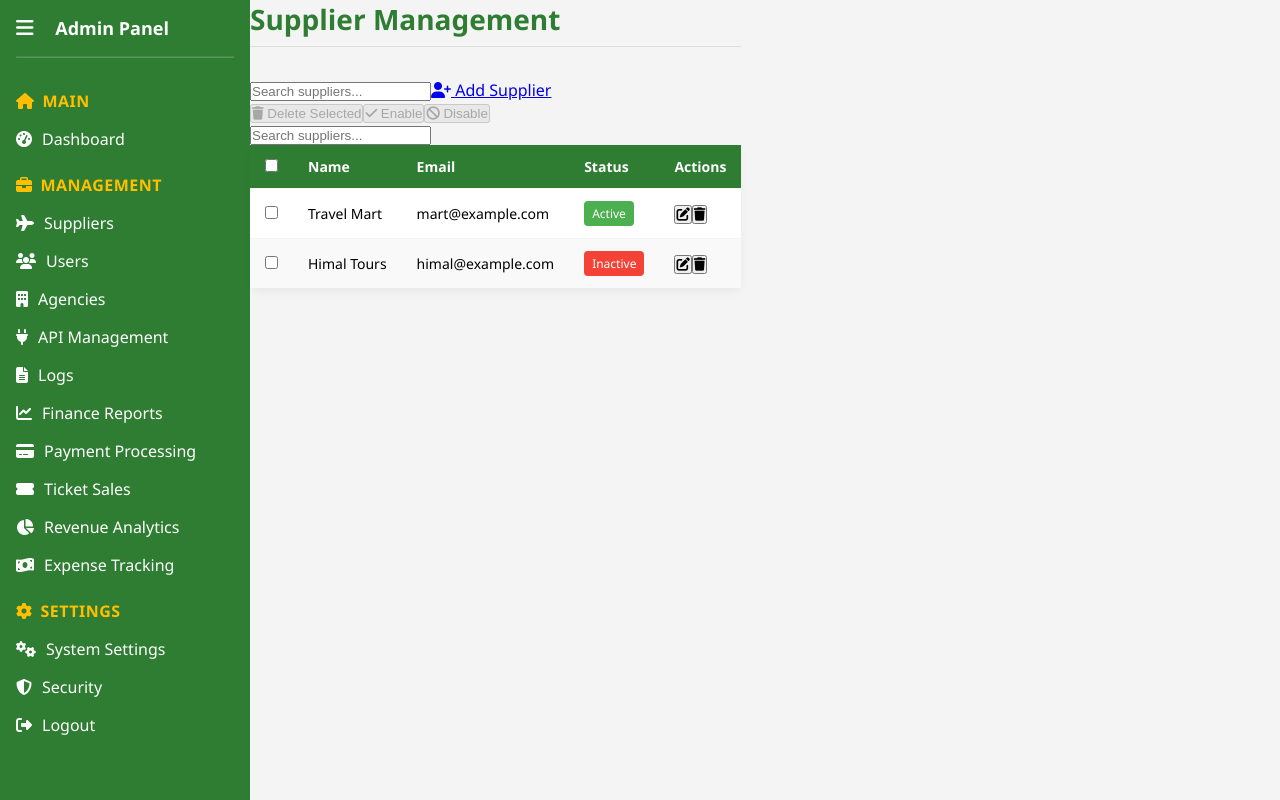
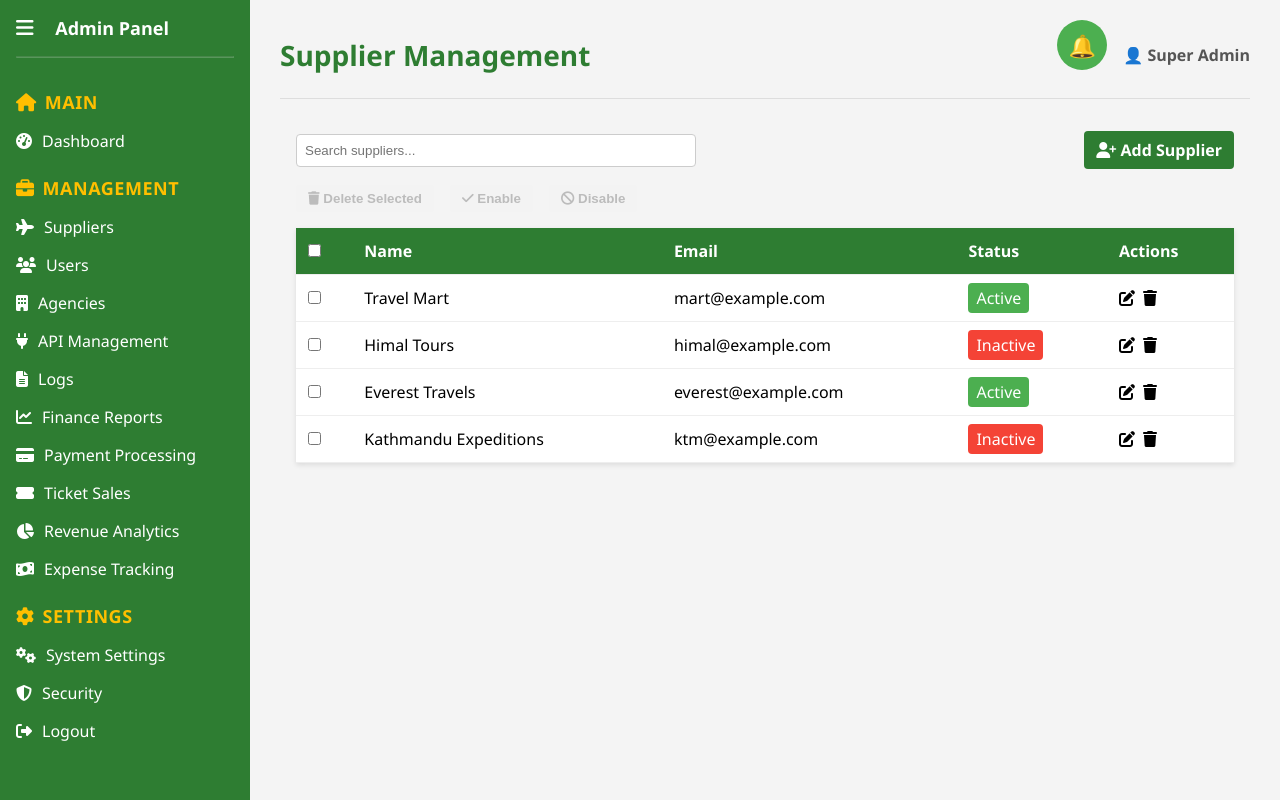
Before and after one commit to Devyeti-IT/IntegratedFrontend, a React (Vite) app: page /dashboard/suppliers in a window 1280 px wide. Built offline with nearby package versions, Linux system fonts and the light colour scheme.

Commit message:
Supplier Css Updated

```diff
--- a/src/components/Header.tsx
+++ b/src/components/Header.tsx
@@ -1,7 +1,22 @@
-export default function Header() {
+import React from "react";
+import { useLocation } from "react-router-dom";
+
+const Header: React.FC = () => {
+  const location = useLocation();
+
+  const getTitle = () => {
+    const path = location.pathname;
+
+    if (path === "/dashboard") return "Dashboard Overview";
+    if (path === "/dashboard/suppliers") return "Supplier Management";
+    if (path === "/users") return "User Management";
+    if (path === "/agencies") return "Agency Management";
+    return "Admin Panel";
+  };
+
   return (
     <header>
-      <h1>Dashboard Overview</h1>
+      <h1>{getTitle()}</h1>
       <div className="admin-info">
         <span className="icon" role="img" aria-label="notifications">
           🔔
@@ -12,4 +27,6 @@ export default function Header() {
       </div>
     </header>
   );
-}
+};
+
+export default Header;
--- a/src/components/SupplierTable.tsx
+++ b/src/components/SupplierTable.tsx
@@ -1,97 +1,132 @@
 import React, { useState, useEffect } from 'react';
 
-const SupplierTable: React.FC = () => {
-  const [query, setQuery] = useState('');
-  const [selected, setSelected] = useState<number[]>([]);
-  const [debouncedQuery, setDebouncedQuery] = useState(query);
+type Supplier = {
+  id: number;
+  name: string;
+  email: string;
+  status: 'Active' | 'Inactive';
+};
 
-  const data = [
-    { id: 1, name: 'Travel Mart', email: 'mart@example.com', status: 'Active' },
-    { id: 2, name: 'Himal Tours', email: 'himal@example.com', status: 'Inactive' },
-    // Add more suppliers as needed
-  ];
+type SupplierTableProps = {
+  suppliers: Supplier[];
+  selectedSuppliers: number[];
+  onSelectionChange: (selected: number[]) => void;
+  pageSize?: number;
+};
 
-  // Debouncing the search query
+const SupplierTable: React.FC<SupplierTableProps> = ({
+  suppliers,
+  selectedSuppliers,
+  onSelectionChange,
+  pageSize = 5,
+}) => {
+  const [currentPage, setCurrentPage] = useState(1);
+
   useEffect(() => {
-    const timer = setTimeout(() => setDebouncedQuery(query), 300);
-    return () => clearTimeout(timer);
-  }, [query]);
+    setCurrentPage(1);
+  }, [suppliers]);
 
-  const filtered = data.filter(
-    (d) =>
-      d.name.toLowerCase().includes(debouncedQuery.toLowerCase()) ||
-      d.email.toLowerCase().includes(debouncedQuery.toLowerCase())
+  const totalPages = Math.ceil(suppliers.length / pageSize);
+  const pagedSuppliers = suppliers.slice(
+    (currentPage - 1) * pageSize,
+    currentPage * pageSize
   );
 
   const toggleCheckbox = (id: number) => {
-    setSelected((prev) =>
-      prev.includes(id) ? prev.filter((i) => i !== id) : [...prev, id]
+    onSelectionChange(
+      selectedSuppliers.includes(id)
+        ? selectedSuppliers.filter((i) => i !== id)
+        : [...selectedSuppliers, id]
     );
   };
 
-  const isSelected = (id: number) => selected.includes(id);
+  const toggleSelectAll = () => {
+    if (pagedSuppliers.every((s) => selectedSuppliers.includes(s.id))) {
+      onSelectionChange(selectedSuppliers.filter((id) => !pagedSuppliers.some(s => s.id === id)));
+    } else {
+      const newSelected = Array.from(new Set([
+        ...selectedSuppliers,
+        ...pagedSuppliers.map((s) => s.id),
+      ]));
+      onSelectionChange(newSelected);
+    }
+  };
+
+  const isSelected = (id: number) => selectedSuppliers.includes(id);
 
   return (
     <section className="user-list">
-      <input
-        type="text"
-        id="supplierSearch"
-        placeholder="Search suppliers..."
-        value={query}
-        onChange={(e) => setQuery(e.target.value)}
-        aria-label="Search for suppliers"
-      />
-
-      <table>
+      <table className="supplier-table">
         <thead>
           <tr>
             <th>
               <input
                 type="checkbox"
-                checked={selected.length === filtered.length}
-                onChange={() =>
-                  setSelected(selected.length === filtered.length ? [] : filtered.map((d) => d.id))
-                }
-                aria-label="Select all suppliers"
+                checked={pagedSuppliers.every((s) => selectedSuppliers.includes(s.id))}
+                onChange={toggleSelectAll}
               />
             </th>
-            <th>Name</th>
-            <th>Email</th>
-            <th>Status</th>
-            <th>Actions</th>
+            <th className="header-green">Name</th>
+            <th className="header-green">Email</th>
+            <th className="header-green">Status</th>
+            <th className="header-green">Actions</th>
           </tr>
         </thead>
-        <tbody id="supplierTableBody">
-          {filtered.map((supplier) => (
+        <tbody>
+          {pagedSuppliers.length === 0 ? (
+            <tr>
+              <td colSpan={5} className="no-suppliers">No suppliers found.</td>
+            </tr>
+          ) : (
+            pagedSuppliers.map((supplier) => (
               <tr key={supplier.id}>
                 <td>
                   <input
                     type="checkbox"
-                  className="supplier-checkbox"
                     checked={isSelected(supplier.id)}
                     onChange={() => toggleCheckbox(supplier.id)}
-                  aria-label={`Select ${supplier.name}`}
                   />
                 </td>
                 <td>{supplier.name}</td>
                 <td>{supplier.email}</td>
                 <td>
-                <span className={`status ${supplier.status.toLowerCase()}`} aria-label={`Status: ${supplier.status}`}>
+                  <span className={`status ${supplier.status.toLowerCase()}`}>
                     {supplier.status}
                   </span>
                 </td>
                 <td>
-                <button className="edit-btn" aria-label={`Edit ${supplier.name}`}>
-                  <i className="fas fa-edit"></i>
+                  <button className="icon-button edit">
+                    <i className="fas fa-edit" />
                   </button>
-                <button className="delete-btn" aria-label={`Delete ${supplier.name}`}>
-                  <i className="fas fa-trash"></i>
+                  <button className="icon-button delete">
+                    <i className="fas fa-trash" />
                   </button>
                 </td>
               </tr>
-          ))}
+            ))
+          )}
         </tbody>
       </table>
+
+      {totalPages > 1 && (
+        <div className="pagination">
+          <button onClick={() => setCurrentPage(p => Math.max(p - 1, 1))} disabled={currentPage === 1}>
+            Prev
+          </button>
+          {Array.from({ length: totalPages }, (_, i) => i + 1).map((page) => (
+            <button
+              key={page}
+              onClick={() => setCurrentPage(page)}
+              className={page === currentPage ? 'active' : ''}
+            >
+              {page}
+            </button>
+          ))}
+          <button onClick={() => setCurrentPage(p => Math.min(p + 1, totalPages))} disabled={currentPage === totalPages}>
+            Next
+          </button>
+        </div>
+      )}
     </section>
   );
 };
--- a/src/components/SuppliersControls.tsx
+++ b/src/components/SuppliersControls.tsx
@@ -1,47 +1,43 @@
+import React from 'react';
 
-import React, { useState } from 'react';
-import '../styles/suppliers.css'; // Import your CSS file for styling
+type SupplierControlsProps = {
+  selectedSuppliers: number[];
+  onSearchChange: (value: string) => void;
+  onDeleteSelected: () => void;
+  onEnableSelected: () => void;
+  onDisableSelected: () => void;
+};
 
-const SupplierControls: React.FC = () => {
-  const [selectedSuppliers] = useState<string[]>([]); // Track selected suppliers
-
-
-  const isAnySupplierSelected = selectedSuppliers.length > 0;
+const SupplierControls: React.FC<SupplierControlsProps> = ({
+  selectedSuppliers,
+  onSearchChange,
+  onDeleteSelected,
+  onEnableSelected,
+  onDisableSelected,
+}) => {
+  const isAnySelected = selectedSuppliers.length > 0;
 
   return (
     <>
       <section className="user-controls">
         <input
           type="text"
-          id="supplierSearch"
           placeholder="Search suppliers..."
-          aria-label="Search for suppliers"
+          onChange={(e) => onSearchChange(e.target.value)}
         />
-        <a href="/addSupplier" className="add-user-btn" aria-label="Add a new supplier">
+        <a href="/addSupplier" className="add-user-btn">
           <i className="fas fa-user-plus"></i> Add Supplier
         </a>
       </section>
 
       <section className="bulk-actions">
-        <button
-          id="bulkDelete"
-          disabled={!isAnySupplierSelected}
-          aria-label="Delete selected suppliers"
-        >
+        <button onClick={onDeleteSelected} disabled={!isAnySelected}>
           <i className="fas fa-trash"></i> Delete Selected
         </button>
-        <button
-          id="bulkEnable"
-          disabled={!isAnySupplierSelected}
-          aria-label="Enable selected suppliers"
-        >
+        <button onClick={onEnableSelected} disabled={!isAnySelected}>
           <i className="fas fa-check"></i> Enable
         </button>
-        <button
-          id="bulkDisable"
-          disabled={!isAnySupplierSelected}
-          aria-label="Disable selected suppliers"
-        >
+        <button onClick={onDisableSelected} disabled={!isAnySelected}>
           <i className="fas fa-ban"></i> Disable
         </button>
       </section>
--- a/src/pages/SuppliersPage.tsx
+++ b/src/pages/SuppliersPage.tsx
@@ -1,33 +1,58 @@
-import React from 'react';
+import React, { useState } from 'react';
 import Sidebar from '../components/Sidebar';
-// import SupplierControls from '../components/SupplierControls';
-// Please ensure the file exists at ../components/SupplierControls.tsx or update the path below if it's located elsewhere.
-import SupplierControls from '../components/SuppliersControls'; // Update this path if necessary
+import Header from '../components/Header';
+import SupplierControls from '../components/SuppliersControls';
 import SupplierTable from '../components/SupplierTable';
 import '../styles/suppliers.css';
 
-interface HeaderProps {
-  title: string;
-}
+const SuppliersPage: React.FC = () => {
+  const [searchQuery, setSearchQuery] = useState('');
+  const [selectedSuppliers, setSelectedSuppliers] = useState<number[]>([]);
 
-const Header: React.FC<HeaderProps> = ({ title }) => {
-  return (
-    <header>
-      <h1>{title}</h1>
-      {/* header content */}
-    </header>
+  const suppliers = [
+    { id: 1, name: 'Travel Mart', email: 'mart@example.com', status: 'Active' as const },
+    { id: 2, name: 'Himal Tours', email: 'himal@example.com', status: 'Inactive' as const },
+    { id: 3, name: 'Everest Travels', email: 'everest@example.com', status: 'Active' as const },
+    { id: 4, name: 'Kathmandu Expeditions', email: 'ktm@example.com', status: 'Inactive' as const },
+  ];
+
+  const filteredSuppliers = suppliers.filter(
+    (s) =>
+      s.name.toLowerCase().includes(searchQuery.toLowerCase()) ||
+      s.email.toLowerCase().includes(searchQuery.toLowerCase())
   );
-};
 
-const SuppliersPage: React.FC = () => {
+  const handleDeleteSelected = () => {
+    setSelectedSuppliers([]);
+    // Add logic to remove suppliers from the backend if needed
+  };
+
+  const handleEnableSelected = () => {
+    // Add logic to enable selected suppliers
+  };
+
+  const handleDisableSelected = () => {
+    // Add logic to disable selected suppliers
+  };
+
   return (
     <div className="dashboard-container">
       <Sidebar />
-      <main className="main">
-        <Header title="Supplier Management" />
-        <SupplierControls />
-        <SupplierTable />
-      </main>
+      <div className="main-content">
+        <Header />
+        <SupplierControls
+          selectedSuppliers={selectedSuppliers}
+          onSearchChange={setSearchQuery}
+          onDeleteSelected={handleDeleteSelected}
+          onEnableSelected={handleEnableSelected}
+          onDisableSelected={handleDisableSelected}
+        />
+        <SupplierTable
+          suppliers={filteredSuppliers}
+          selectedSuppliers={selectedSuppliers}
+          onSelectionChange={setSelectedSuppliers}
+        />
+      </div>
     </div>
   );
 };
--- a/src/styles/dashboard.css
+++ b/src/styles/dashboard.css
@@ -51,7 +51,7 @@
 .nav-section p {
   font-weight: 700;
   color: rgb(255, 191, 0);
-  font-size: 16px;
+  font-size: 18px;
   margin: 1rem 0 0.5rem;
   letter-spacing: 0.03em;
   /* background-color: #ddd; */
--- a/src/styles/suppliers.css
+++ b/src/styles/suppliers.css
@@ -1,186 +1,118 @@
-/* === Suppliers Page Container === */
-.suppliers-page {
-  display: flex;
-  flex-direction: column;
-  padding: 20px;
-  background-color: #f4f6f8;
-  height: 100%;
-}
-
-/* === Header Section === */
-.suppliers-page header {
+.user-controls {
   display: flex;
   justify-content: space-between;
   align-items: center;
-  margin-bottom: 20px;
-  padding: 10px;
-  background-color: #ffffff;
-  box-shadow: 0 4px 6px rgba(0, 0, 0, 0.1);
-  border-radius: 8px;
+  margin: 1rem;
+  gap: 1rem;
 }
 
-.suppliers-page header h1 {
-  font-size: 24px;
-  color: #2e7d32; /* Green color */
-  margin: 0;
+.user-controls input[type="text"] {
+  padding: 8px;
+  flex: 1;
+  max-width: 400px;
+  border: 1px solid #ccc;
+  border-radius: 4px;
 }
 
-.search-bar {
-  display: flex;
-  gap: 10px;
-  align-items: center;
+.add-user-btn {
+  text-decoration: none;
+  background-color: #2e7d32;
+  color: white;
+  padding: 8px 12px;
+  border-radius: 4px;
+  font-weight: bold;
 }
 
-.search-bar input {
-  padding: 8px 12px;
-  border: 1px solid #ccc;
-  border-radius: 6px;
-  font-size: 14px;
-  width: 250px;
+.bulk-actions {
+  display: flex;
+  gap: 1rem;
+  margin: 1rem;
 }
 
-.search-bar button {
+.bulk-actions button {
+  padding: 6px 12px;
+  border-radius: 4px;
+  font-weight: bold;
+  border: none;
+  cursor: pointer;
+}
+
+.bulk-actions button:disabled {
+  opacity: 0.8;
+  cursor: not-allowed;
+}
+
+.user-list {
+  margin: 1rem;
+}
+
+.user-list table {
+  width: 100%;
+  border-collapse: collapse;
+  background-color: #fff;
+  box-shadow: 0 2px 5px rgba(0, 0, 0, 0.1);
+}
+
+.user-list th,
+.user-list td {
+  padding: 12px;
+  border-bottom: 1px solid #eee;
+  text-align: left;
+}
+
+thead tr {
   background-color: #2e7d32;
   color: white;
-  border: none;
-  padding: 8px 12px;
-  font-size: 14px;
-  cursor: pointer;
-  border-radius: 6px;
-  transition: background-color 0.3s ease;
 }
 
-.search-bar button:hover {
-  background-color: #27642a;
+.status.active {
+  color: white;
+  background-color: #4caf50;
+  padding: 4px 8px;
+  border-radius: 4px;
 }
 
-/* === Suppliers Table Section === */
-.table-container {
-  margin-top: 20px;
-  overflow-x: auto;
+.status.inactive {
+  color: white;
+  background-color: #f44336;
+  padding: 4px 8px;
+  border-radius: 4px;
 }
 
-table {
-  width: 100%;
-  border-collapse: collapse;
-  border-radius: 8px;
-  box-shadow: 0 4px 8px rgba(0, 0, 0, 0.05);
-  background-color: #ffffff;
+.icon-button {
+  background: none;
+  border: none;
+  cursor: pointer;
+  font-size: 16px;
+  margin-right: 8px;
 }
 
-th,
-td {
-  padding: 12px 15px;
-  text-align: left;
-  font-size: 14px;
+.icon-button:hover {
+  opacity: 0.7;
 }
 
-th {
+.no-suppliers {
+  text-align: center;
+  padding: 20px;
+  color: #999;
+}
+
+.pagination {
+  display: flex;
+  justify-content: center;
+  margin: 1rem 0;
+  gap: 8px;
+}
+
+.pagination button {
+  padding: 6px 10px;
+  border: 1px solid #ccc;
+  background-color: white;
+  cursor: pointer;
+}
+
+.pagination .active {
   background-color: #2e7d32;
   color: white;
   font-weight: bold;
 }
-
-td {
-  border-top: 1px solid #f4f4f4;
-}
-
-tr:nth-child(even) {
-  background-color: #f9f9f9;
-}
-
-td .status {
-  display: inline-block;
-  padding: 4px 8px;
-  border-radius: 4px;
-  font-size: 12px;
-}
-
-.status.active {
-  background-color: #4caf50;
-  color: white;
-}
-
-.status.inactive {
-  background-color: #f44336;
-  color: white;
-}
-
-td .actions {
-  display: flex;
-  gap: 10px;
-}
-
-.actions .edit-btn,
-.actions .delete-btn {
-  background-color: transparent;
-  border: none;
-  cursor: pointer;
-}
-
-.actions .edit-btn i,
-.actions .delete-btn i {
-  font-size: 18px;
-}
-
-.actions .edit-btn {
-  color: #2e7d32;
-}
-
-.actions .delete-btn {
-  color: #f44336;
-}
-
-.actions .edit-btn:hover,
-.actions .delete-btn:hover {
-  opacity: 0.7;
-}
-
-/* === Pagination Section === */
-.pagination {
-  display: flex;
-  justify-content: center;
-  margin-top: 20px;
-}
-
-.pagination button {
-  background-color: #ffffff;
-  border: 1px solid #ccc;
-  padding: 8px 12px;
-  margin: 0 5px;
-  font-size: 14px;
-  cursor: pointer;
-  border-radius: 6px;
-  transition: background-color 0.3s ease;
-}
-
-.pagination button:hover {
-  background-color: #2e7d32;
-  color: white;
-}
-
-/* === Responsive Styles === */
-@media (max-width: 768px) {
-  .search-bar input {
-    width: 200px;
-  }
-
-  table {
-    font-size: 12px;
-  }
-
-  .pagination button {
-    padding: 6px 10px;
-  }
-}
-.section-title {
-  font-weight: 600;
-  color: #999;
-  padding: 0 12px;
-  margin-top: 16px;
-  font-size: 13px;
-}
-
-.sidebar.collapsed .section-title {
-  display: none;
-}
```
Lines whose indentation alone changed are shown as unchanged.
